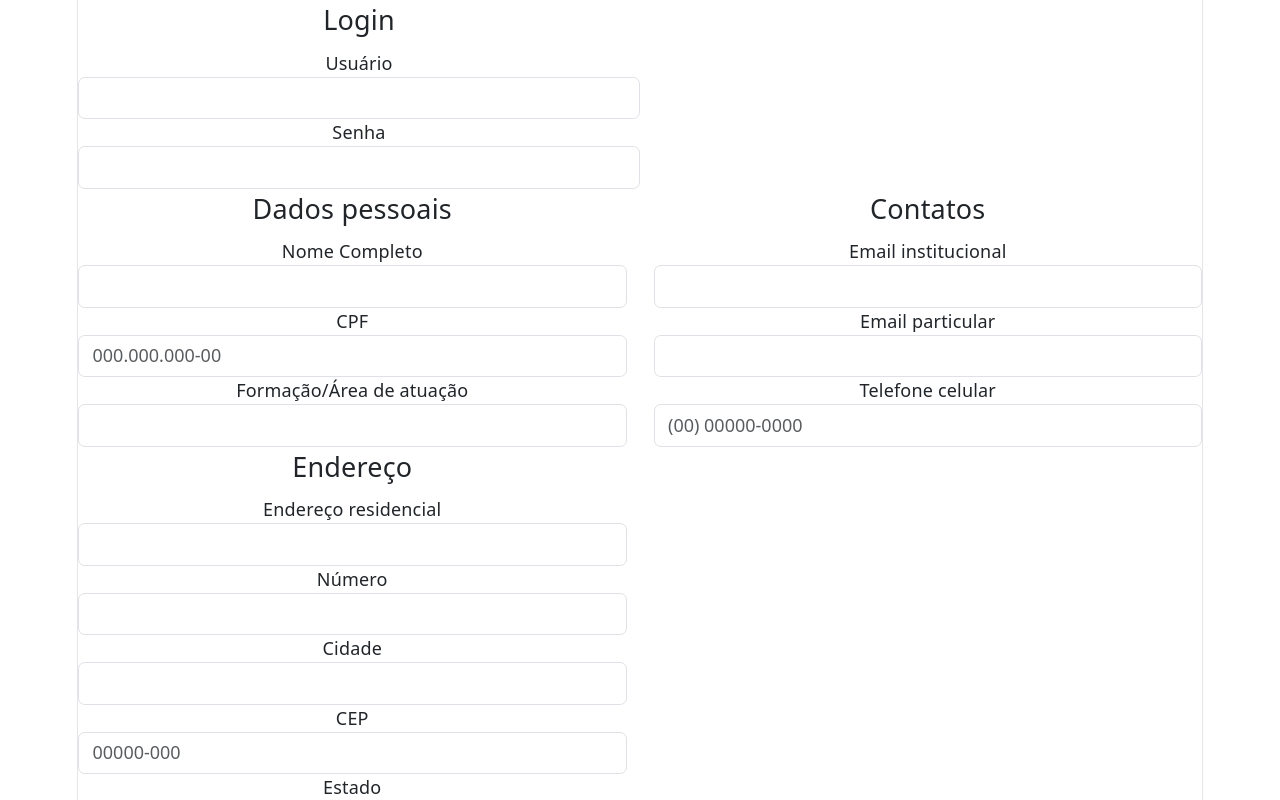
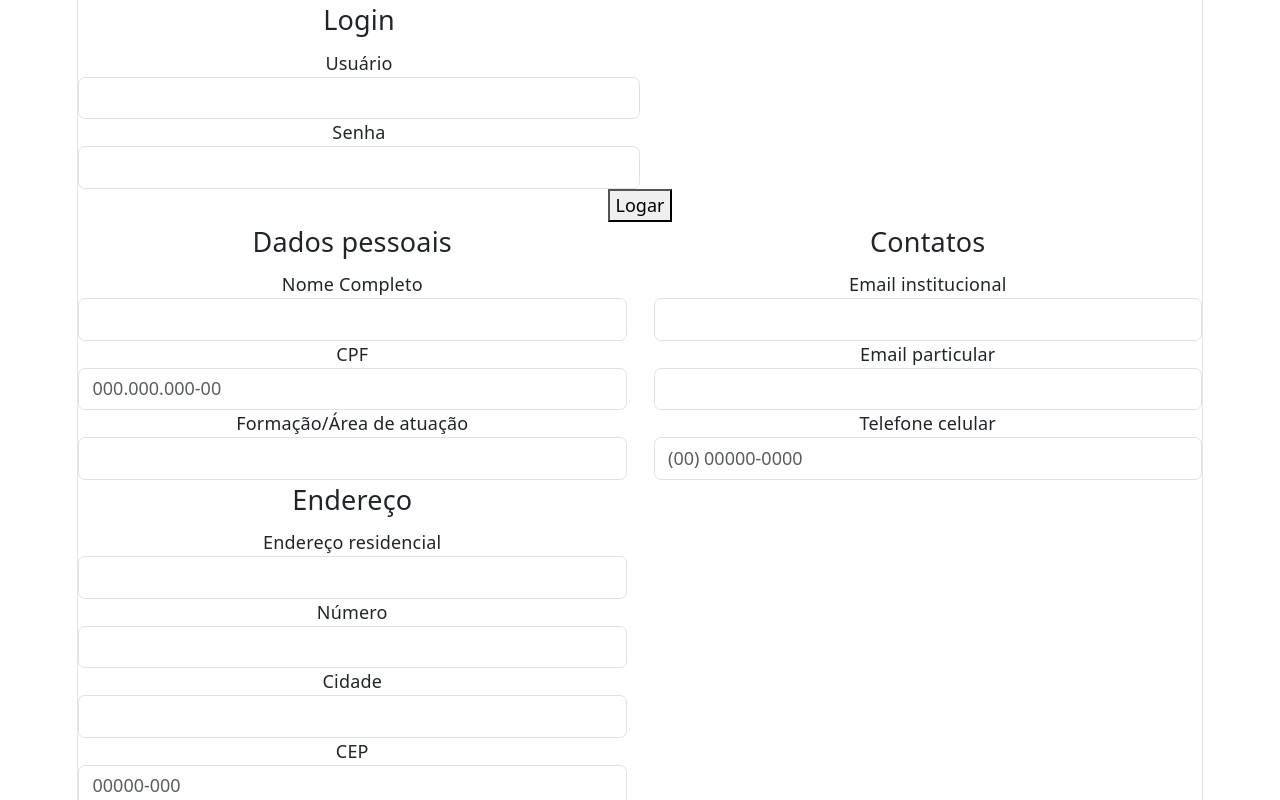
Before and after one commit to gok2001/cadastro-docentes, a React (Vite) app: page / in a window 1280 px wide. Shown: the top 800 px of the page. Built offline with nearby package versions, Linux system fonts and the light colour scheme.

Commit message:
feat: adiciona validação de login

```diff
--- a/src/App.jsx
+++ b/src/App.jsx
@@ -172,7 +172,21 @@ function App() {
     setDocentes(listaFiltrada);
   }
 
-  function logar() {
+  function handleLogin(e) {
+    e.preventDefault();
+
+    const errosAutenticacao = validarLogin();
+
+    if (Object.keys(errosAutenticacao).length > 0) {
+      return;
+    }
+
+    if (usuario === "admin" && senha === "1234") {
+      setUsuarioLogado(true);
+    }
+  }
+
+  function validarLogin() {
     const errosAutenticacao = {};
 
     if (usuario !== "admin") {
@@ -196,6 +210,7 @@ function App() {
           setUsuario={setUsuario}
           senha={senha}
           setSenha={setSenha}
+          handleLogin={handleLogin}
           errosAutenticacao={errosAutenticacao}
         />
       )}
--- a/src/components/Login.jsx
+++ b/src/components/Login.jsx
@@ -3,10 +3,11 @@ export default function Login({
     setUsuario,
     senha,
     setSenha,
+    handleLogin,
     errosAutenticacao
 }) {
     return (
-        <form className="form-login">
+        <form className="form-login" onSubmit={handleLogin}>
             <fieldset className="col-md-6">
                 <legend>Login</legend>
 
@@ -37,6 +38,8 @@ export default function Login({
                 </div>
 
             </fieldset>
+
+            <button type="submit">Logar</button>
         </form>
     );
 }
```
